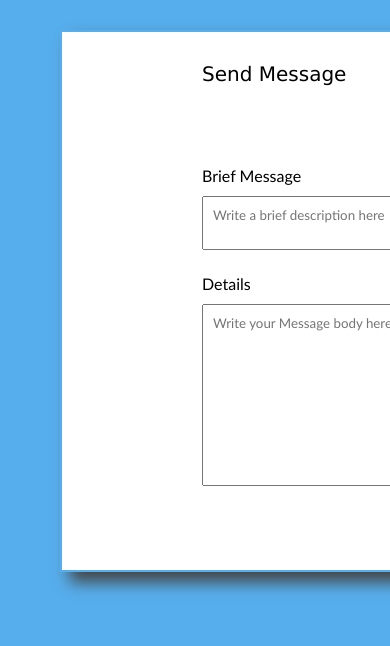
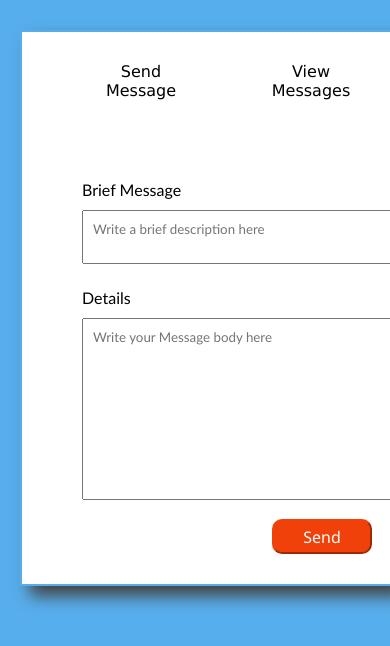
Before and after one commit to PSSubramanyaBhat/sample-messaging-app-react, a React (Create React App) app: page / in a window 390 px wide. Shown: the top 646 px of the page. Built offline with nearby package versions, Linux system fonts and the light colour scheme.

Commit message:
Added responsive styling to the project

```diff
--- a/src/MessagingApp.css
+++ b/src/MessagingApp.css
@@ -8,6 +8,7 @@
     /* background-color: rgb(53, 241, 210); */
     /* background-color: rgb(218, 238, 235); */
     background-color: rgb(87, 174, 236);
+    align-items: center;
     /* background-image: linear-gradient(to bottom right, red, yellow); */
 }
 
@@ -23,7 +24,9 @@
     padding-top: -30px;
     padding-bottom: 30px;
     padding-left: -30px;
+
     position: fixed;
+
     box-shadow: 10px 10px 15px #444;
     /* ;padding-right: 60px; */
 }
@@ -318,3 +321,198 @@
     margin-top: 15px;
     margin-right: 50px;
 }
+
+@media(max-width: 768px) {
+    .BackgroundLayout {
+        height: 800;
+        /* width: 200; */
+        background-color: #fff;
+        border:  2px solid rgb(87, 174, 236);
+        margin-left: 20px;
+        margin-right: 60px;
+        margin-top: 30px;
+        padding-top: -30px;
+        padding-bottom: 30px;
+        padding-left: -30px;
+        box-shadow: 10px 10px 15px #444;
+        /* text-align: center; */
+    }
+
+    /* .flexDisplay {
+        display: flex;
+        margin-top: -190px;
+        margin-left: -190px;
+        padding-right: 20px;
+    } */
+
+    .flexDisplay {
+        display: flex;
+        margin-top: -190px;
+        margin-left: -140px;
+        padding-right: 20px;
+    }
+
+    .MessageHistoryButton {
+        background-color: #fff;
+        color: black;
+        width: 180px;
+        height: 66px;
+        border-width: 1px;
+        border: none;
+        border-bottom: 1px rgb(223, 223, 223) solid;
+        font-family: 'Lucida Sans', 'Lucida Sans Regular', 'Lucida Grande', 'Lucida Sans Unicode', Geneva, Verdana, sans-serif;
+        font-size: 12px;
+        font-weight: 800;
+        margin-left: 20px;
+        margin-right: 20px;
+        margin-top: 1px;
+        text-align: start;
+        padding-left: 15px;
+        padding-right: 15px;
+        padding-top: 5px;
+        overflow: hidden;
+        white-space: nowrap;
+        text-overflow: ellipsis;
+    }
+
+    .MessageHistoryButton:focus {
+        outline: none;
+        background-color: rgb(87, 174, 236);
+        box-shadow: -6px 0px 10px rgb(87, 174, 236);
+        color: white;
+        width: 180px;
+        height: 66px;
+        border-color: rgb(219, 229, 236);
+        font-family: 'Lucida Sans', 'Lucida Sans Regular', 'Lucida Grande', 'Lucida Sans Unicode', Geneva, Verdana, sans-serif;
+        font-size: 12px;
+        font-weight: 800;
+        margin-left: 20px;
+        padding-bottom: 10px;
+        margin-top: 5px;
+        margin-bottom: 5px;
+    }
+
+    .DisplaySelectedMessage {
+        color: black;
+        border: 1px solid rgba(33, 33, 138, 0.966);
+        border-radius: 10px;
+        width: 180px;
+        height: 195px;
+        font-size: 12px;
+        font-family: 'Lucida Sans', 'Lucida Sans Regular', 'Lucida Grande', 'Lucida Sans Unicode', Geneva, Verdana, sans-serif;
+        padding-left: 15px;
+        padding-right: 10px;
+        padding-top: 15px;
+        padding-bottom: 10px;
+        margin-top: 10px;
+        margin-left: -105px;
+        margin-bottom: 10px;
+        line-height: 160%;
+        overflow: auto;
+    }
+
+    .messageDisplay {
+        margin-top: 80px;
+        margin-left: 20px;
+    }
+
+    /* .Label {
+        font-family: 'Gill Sans', 'Gill Sans MT', Calibri, 'Trebuchet MS', sans-serif;
+        padding-right: 240px;
+        font-size: 12px;
+    }
+     */
+
+    .bodyDisp {
+        margin-top: 60px;
+        margin-left: 60px;
+        padding-right: 200px;
+        width: 110px;
+    }
+
+    .CheckBox {
+        margin-left: -100px;
+    }
+
+    .DeleteMessageButton {
+        background-color: rgb(241, 65, 11);
+        color: white;
+        width: 80px;
+        height: 25px;
+        border-radius: 10px;
+        border-color: rgb(241, 65, 11);
+        font-family: 'Segoe UI', Tahoma, Geneva, Verdana, sans-serif;
+        font-size: 12px;
+        margin-left: -100px;
+        margin-top: 15px;
+        /* margin-right: 350px; */
+    }
+
+    .sendMsgBtn {
+        border: none;
+        background-color: white;
+        font-family: 'Lucida Sans', 'Lucida Sans Regular', 'Lucida Grande', 'Lucida Sans Unicode', Geneva, Verdana, sans-serif;
+        font-size: 16px;
+        padding-bottom: 10px;
+        text-align: center;
+        justify-content: center;
+        align-items: center;
+        display: flex;
+        outline: none;
+        margin-left: 200px;
+        margin-top: 200px;
+        padding: 20px;
+    }
+
+    .sendMsgBtn:active {
+        background-color: transparent;
+        /* background-color: rgb(243, 235, 199); */
+    }
+
+    .sendMsgBtn:focus {
+        /* background-color: transparent; */
+
+        /* background-color: rgb(243, 235, 199); */
+
+        border-bottom: 2px red solid;
+    }
+
+    .viewMsgBtn {
+        border: none;
+        background-color: white;
+        font-family: 'Lucida Sans', 'Lucida Sans Regular', 'Lucida Grande', 'Lucida Sans Unicode', Geneva, Verdana, sans-serif;
+        font-size: 16px;
+        padding-bottom: 10px;
+        text-align: center;
+        justify-content: center;
+        align-items: center;
+        display: flex;
+        outline: none;
+        margin-left: 50px;
+        margin-top: 200px;
+        padding: 20px;
+    }
+
+    .viewMsgBtn:active {
+        /* background-color: rgb(243, 235, 199);
+         */
+         background-color: transparent;
+    }
+
+    .viewMsgBtn:focus {
+        /* background-color: transparent; */
+
+        /* background-color: rgb(243, 235, 199); */
+
+        border-bottom: 2px red solid;
+    }
+
+    /* .flexDisplay2 {
+        display: flex;
+        margin-top: -40px;
+        margin-left: -160px;
+        padding-left: 200px;
+        width: 160px;
+    }
+     */
+}
--- a/src/ViewMessagePage.js
+++ b/src/ViewMessagePage.js
@@ -113,8 +113,10 @@
 
             <div class="messageDisplay">
                 <form>
-                    <label>Message Detail</label>
+                    <label class="Label">Message Detail</label>
                     <br></br>
+
+
                     {/* <textarea
                         type="text"
                         cols="35"
@@ -140,7 +142,7 @@
                 </form>
 
 
-                <input type="checkbox" id="vehicle1" name="vehicle1" value="Bike">
+                <input class="CheckBox" type="checkbox" id="vehicle1" name="vehicle1" value="Bike">
 
                 </input>
                 <label for="messageRead"> mark message as read</label><br></br>
```
